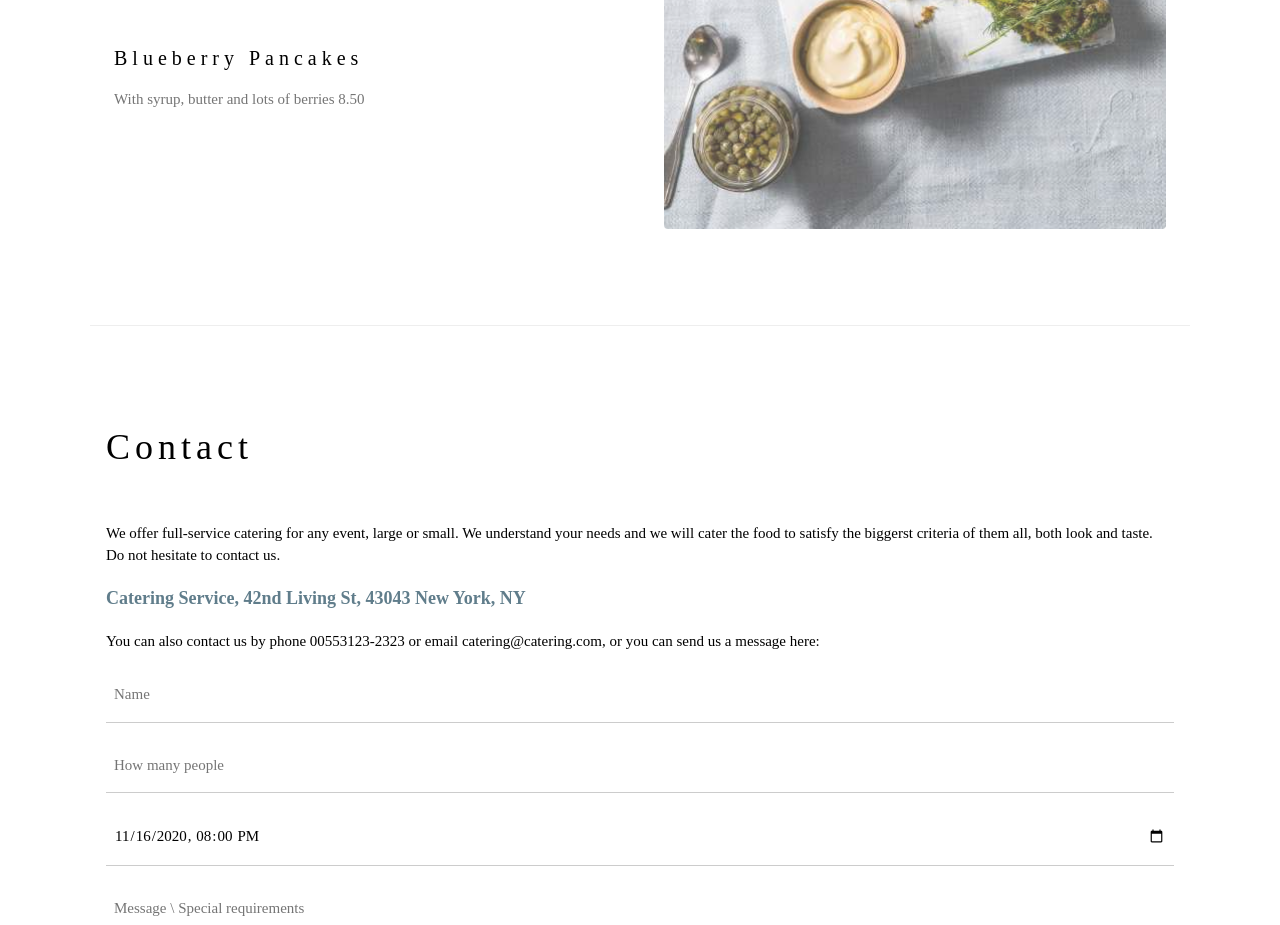
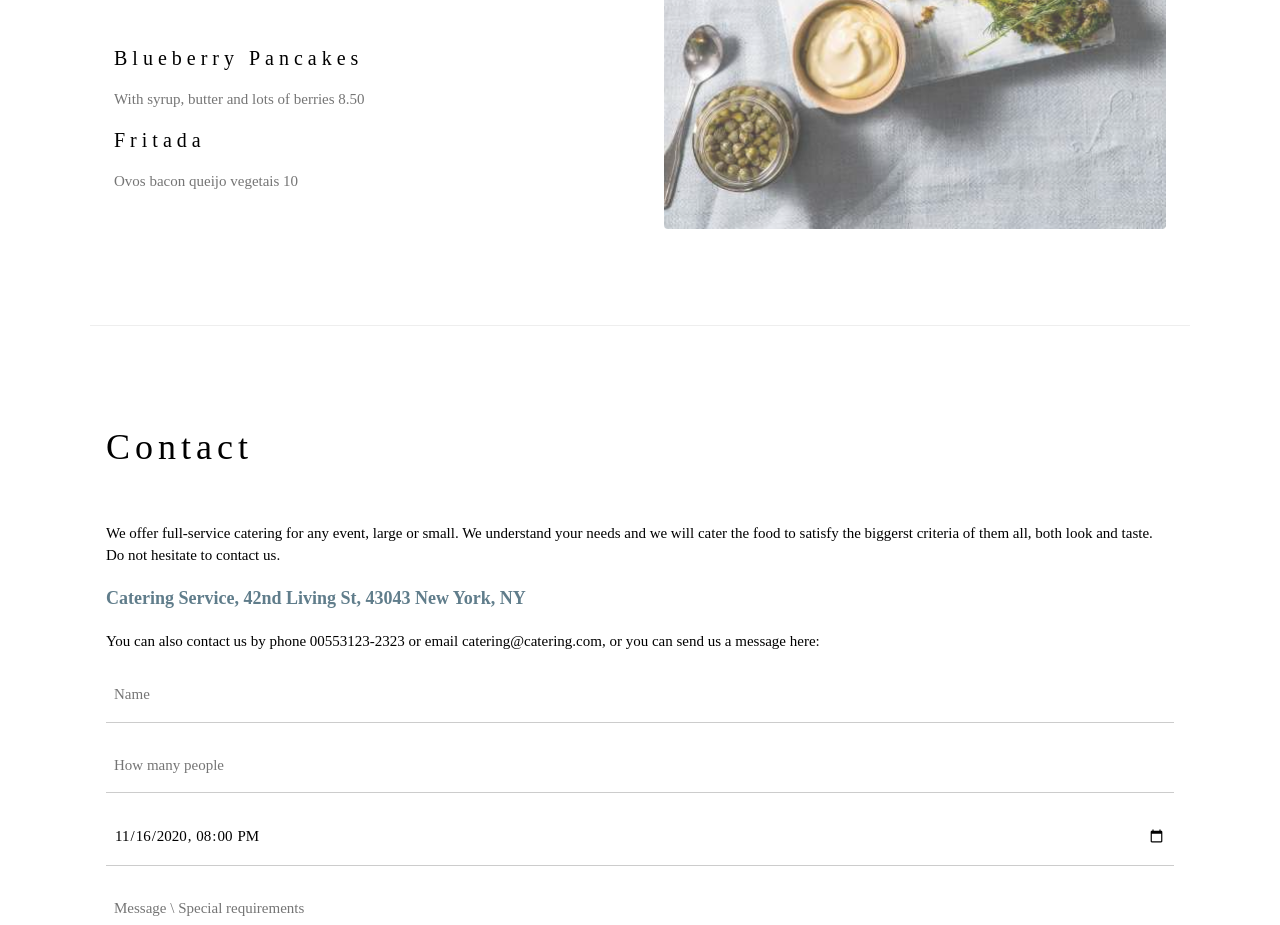
Before and after one commit to Rgomesjr/estudogit-github., a plain HTML site: page index.html in a window 1280 px wide. Shown: the part 2060-2985 px from the top of the page. Drawn offline with nearby package versions, Linux system fonts and the light colour scheme.

Commit message:
Adicionado o item Fritada ao menu

```diff
--- a/index.html
+++ b/index.html
@@ -74,6 +74,9 @@ h1, h2, h3, h4, h5, h6 {
 
       <h4>Blueberry Pancakes</h4>
       <p class="w3-text-grey">With syrup, butter and lots of berries 8.50</p>
+
+      <h4>Fritada</h4>
+      <p class="w3-text-grey">Ovos bacon queijo vegetais 10</p>
     </div>
 
     <div class="w3-col l6 w3-padding-large">
```
